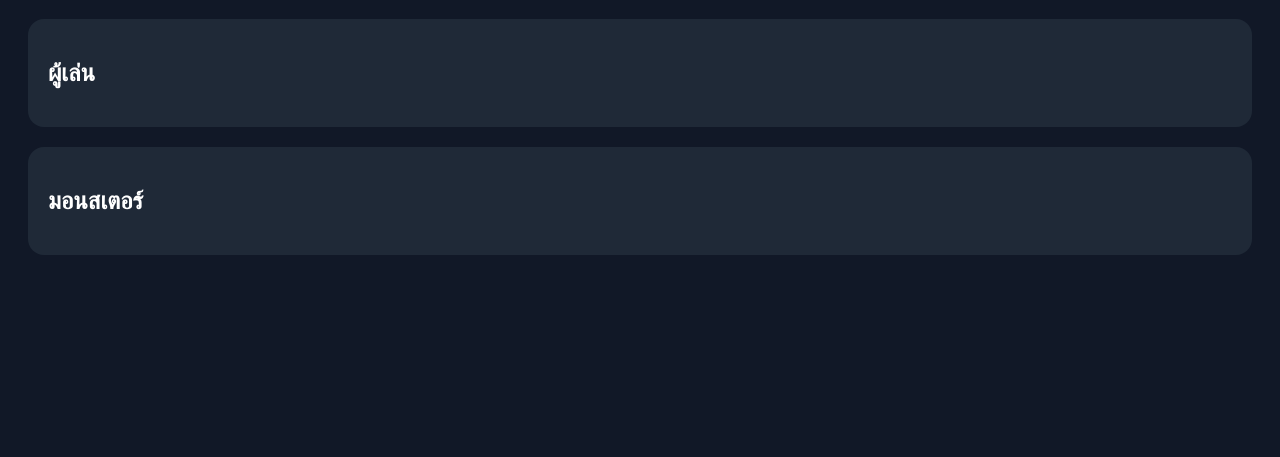
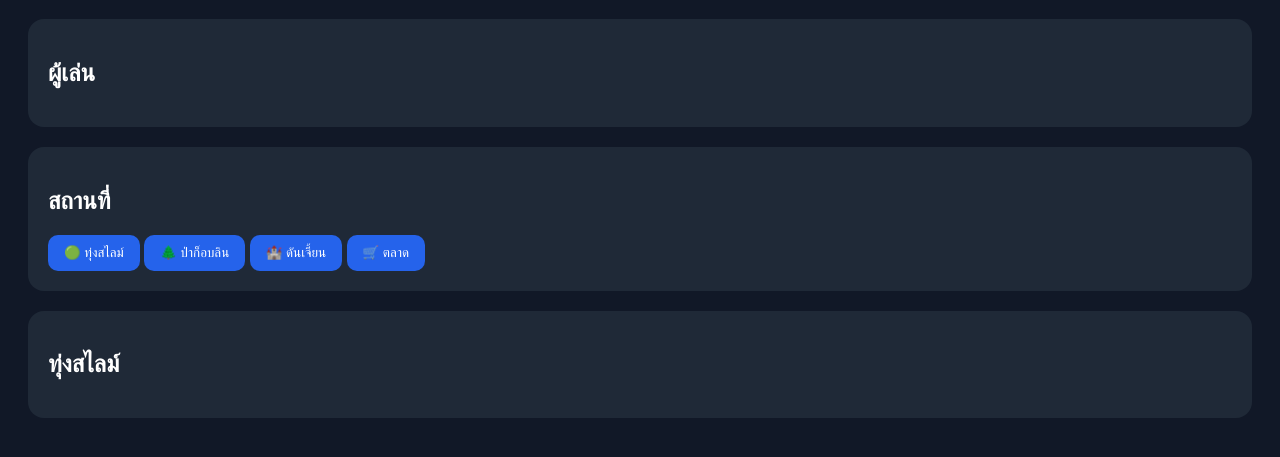
Before and after one commit to tanawutmalirum29-ux/RPG-GAME, a website: page public/index.html in a window 1280 px wide. Shown: the part 89-546 px from the top of the page. Drawn offline with nearby package versions, Linux system fonts and the light colour scheme; no server answers.

Commit message:
Update index.html

```diff
--- a/public/index.html
+++ b/public/index.html
@@ -16,19 +16,77 @@
 
 <h1>⚔ Mini RPG</h1>
 
-<div class="card">
+<div class="layout">
 
-    <h2>ผู้เล่น</h2>
+    <div class="left">
 
-    <div id="player"></div>
+        <div class="card">
 
-</div>
+            <h2>ผู้เล่น</h2>
 
-<div class="card">
+            <div id="player"></div>
 
-    <h2>มอนสเตอร์</h2>
+        </div>
 
-    <div id="monsters"></div>
+        <div class="card">
+
+            <h2>สถานที่</h2>
+
+            <div class="map">
+
+                <button
+                class="place"
+                onclick="goPlace('slime_field')">
+
+                    🟢 ทุ่งสไลม์
+
+                </button>
+
+                <button
+                class="place"
+                onclick="goPlace('goblin_forest')">
+
+                    🌲 ป่าก็อบลิน
+
+                </button>
+
+                <button
+                class="place"
+                onclick="goPlace('dungeon')">
+
+                    🏰 ดันเจี้ยน
+
+                </button>
+
+                <button
+                class="place"
+                onclick="goPlace('market')">
+
+                    🛒 ตลาด
+
+                </button>
+
+            </div>
+
+        </div>
+
+    </div>
+
+    <div class="right">
+
+        <div class="card">
+
+            <h2 id="locationName">
+
+                ทุ่งสไลม์
+
+            </h2>
+
+            <div id="content"></div>
+
+        </div>
+
+    </div>
 
 </div>
 
```
